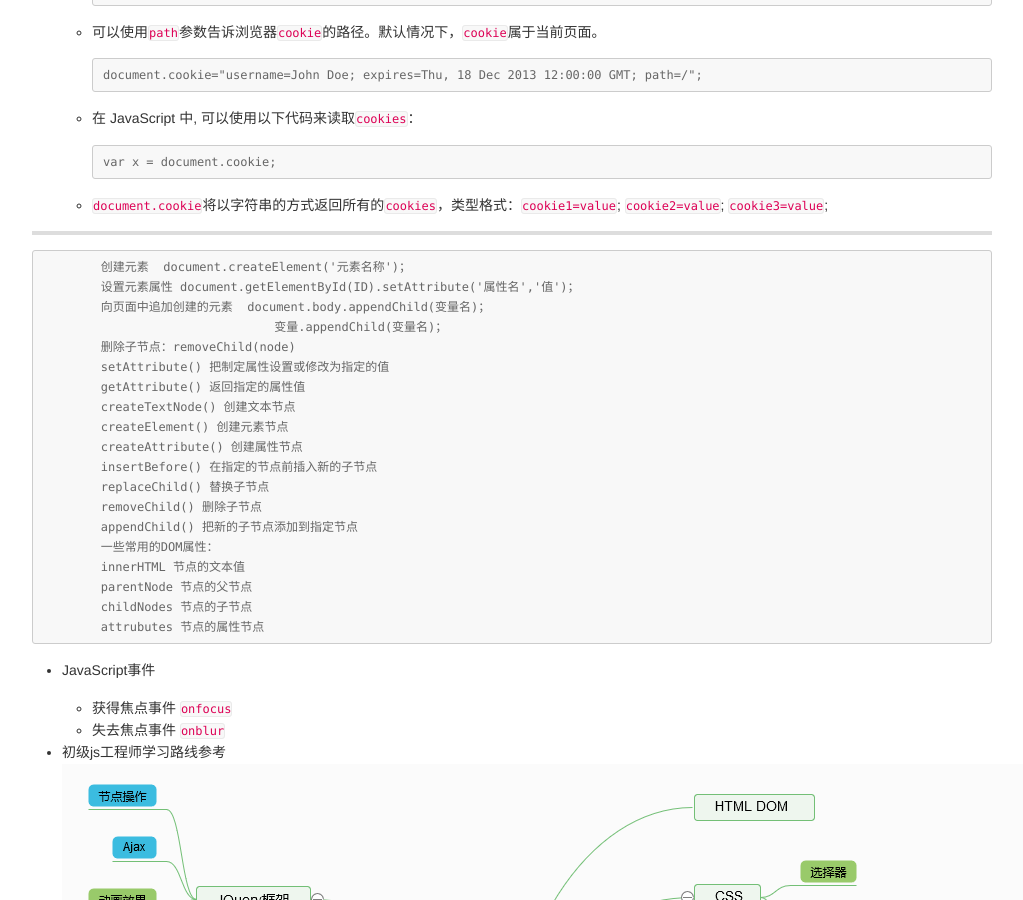
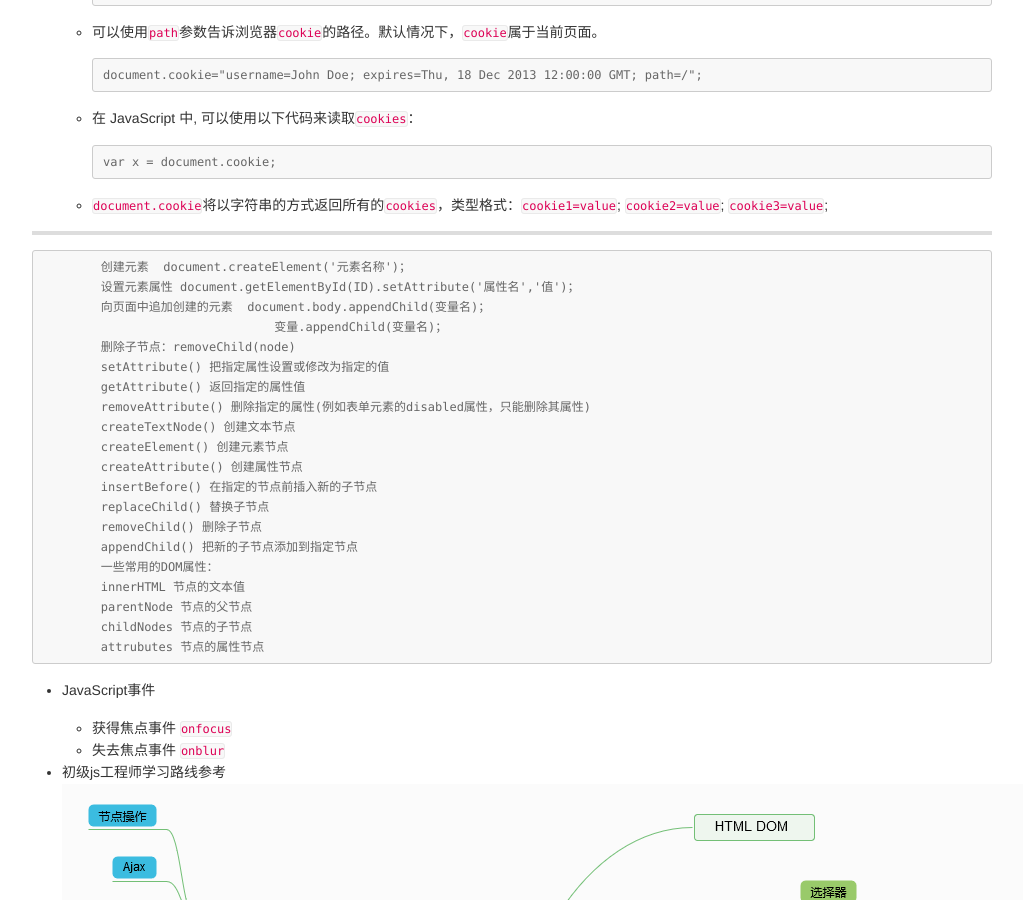
Before and after one commit to GalenYoung/galenyoung.github.io, a Jekyll site: the page built from programme/pgm-page08/index.html, in a window 1280 px wide and 900 px high, scrolled down 7490 px. Shown: the whole window, without its empty margins (128-1151 px from the left). Built offline with Jekyll 4.4.1, drawn with Linux system fonts in a browser that asks for light colours; comment, search, counter and statistics services are not loaded.

Commit message:
add content to pgm-8

```diff
--- a/programme/pgm-page08/index.html
+++ b/programme/pgm-page08/index.html
@@ -523,8 +523,9 @@ jQuery(document).ready(function($){
         向页面中追加创建的元素  document.body.appendChild(变量名)；
                                 变量.appendChild(变量名)；
         删除子节点：removeChild(node)
-        setAttribute() 把制定属性设置或修改为指定的值
+        setAttribute() 把指定属性设置或修改为指定的值
         getAttribute() 返回指定的属性值
+        removeAttribute() 删除指定的属性(例如表单元素的disabled属性，只能删除其属性)
         createTextNode() 创建文本节点
         createElement() 创建元素节点
         createAttribute() 创建属性节点
```
